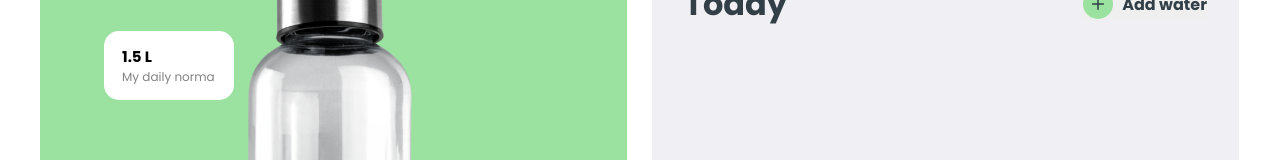
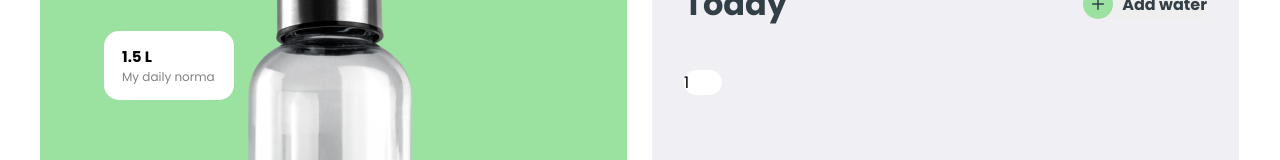
Before and after one commit to alivieE/Water, a React (Create React App) app in the folder aquatrack/: page / in a window 1280 px wide. Shown: the part 154-314 px from the top of the page. Built offline with nearby package versions, Linux system fonts and the light colour scheme.

Commit message:
add calendar one part

```diff
--- /dev/null
+++ b/aquatrack/src/components/Calendar/Calendar.jsx
@@ -0,0 +1,26 @@
+import React from 'react'
+import s from './Calendar.module.css'
+import dateFormat, { masks } from "dateformat";
+
+const Calendar = () => {
+    const getMonthDates = (date) => {
+            const firstDay = new Date(date.getFullYear(), date.getMonth(), 1);
+            const lastDay = new Date(date.getFullYear(), date.getMonth() + 1, 0);
+            const daysInMonth = lastDay.getDate();
+
+            const dates = [];
+
+            for (let i = 1; i <= daysInMonth; i++) {
+                dates.push(new Date(firstDay.getFullYear(), firstDay.getMonth(), i));
+            }
+
+            return dates;
+        };console.log(getMonthDates(new Date()))
+  return (
+    <div>
+      <div className={s.circle}>1</div>
+    </div>
+  )
+}
+
+export default Calendar
--- /dev/null
+++ b/aquatrack/src/components/Calendar/Calendar.module.css
@@ -0,0 +1,5 @@
+.circle{
+    width: 38px;
+    border-radius: 30px;
+    background-color: white;
+}
--- a/aquatrack/src/components/UserInfo/UserInfo.jsx
+++ b/aquatrack/src/components/UserInfo/UserInfo.jsx
@@ -3,6 +3,8 @@ import s from './UserInfo.module.css'
 import Image from "../../assets/index";
 
 const UserInfo = ({setUserOpen}) => {
+
+
   return (
     <div className={s.modalWindowOverlay}>
           <form className={s.modal} >
--- a/aquatrack/src/components/WaterBlock/WaterBlock.jsx
+++ b/aquatrack/src/components/WaterBlock/WaterBlock.jsx
@@ -13,6 +13,8 @@ const WaterBlock = ({ setIsOpen, waterAction, setWaterAction }) => {
     setWaterAction(filteredArray);
     localStorage.setItem("waterActions", JSON.stringify(filteredArray));
   };
+
+
   return (
     <div>
       <div className={s.actionList}>
--- a/aquatrack/src/pages/Cabinet/Cabinet.jsx
+++ b/aquatrack/src/pages/Cabinet/Cabinet.jsx
@@ -9,6 +9,7 @@ import AddWater from "../../components/AddWater/AddWater";
 import User from "../../components/User/User";
 import WaterBlock from "../../components/WaterBlock/WaterBlock";
 import UserInfo from "../../components/UserInfo/UserInfo";
+import Calendar from "../../components/Calendar/Calendar";
 
 const Cabinet = () => {
   const [isOpen, setIsOpen] = useState(false);
@@ -46,6 +47,7 @@ const Cabinet = () => {
             setUserOpen={setUserOpen}
         ></UserInfo>
         )}
+        <Calendar></Calendar>
 
       </div>
     </div>
```
